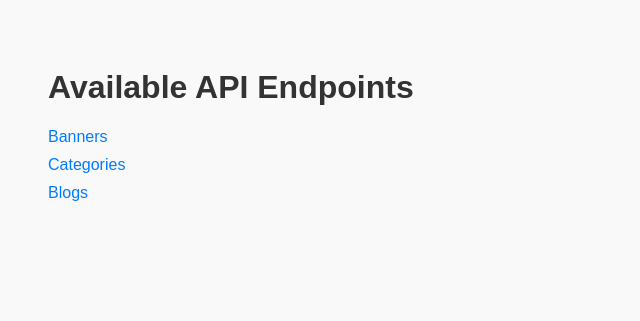
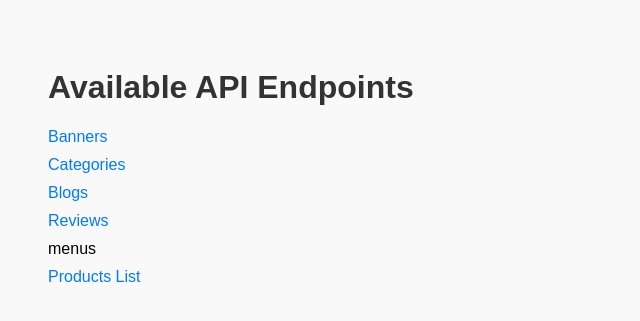
Before and after one commit to dhan2501/mpg-backend, a Django app: page / in a window 1280 px wide. Shown: the top 321 px of the page, without its empty margins (0-640 px from the left). Run offline with Django 5.2, Linux system fonts and the light colour scheme.

Commit message:
Update home.html

```diff
--- a/templates/home.html
+++ b/templates/home.html
@@ -23,6 +23,9 @@
       <li><a href="/api/banners/" target="_blank">Banners</a></li>
       <li><a href="/api/categories/" target="_blank">Categories</a></li>
       <li><a href="/api/blogs/" target="_blank">Blogs</a></li>
+      <li><a href="/api/reviews/">Reviews</a></li>
+      <li><a href="/api/menuitems/"></a>menus</li>
+      <li><a href="/api/products/">Products List</a></li>
   </ul>
 </body>
 </html>
```
